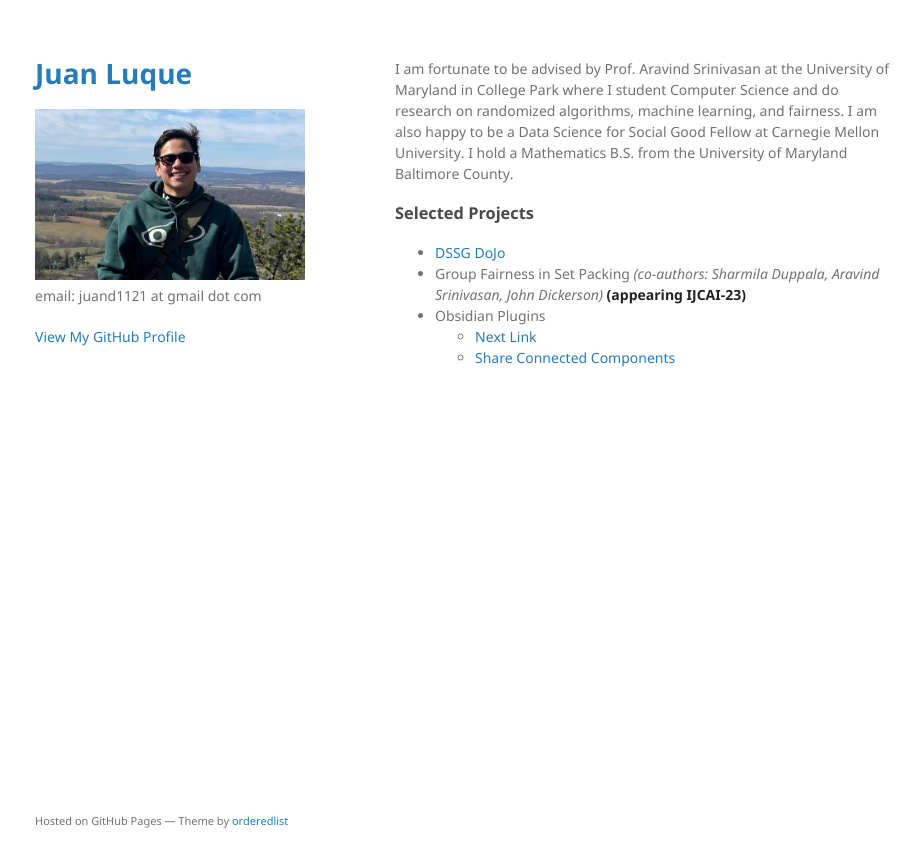
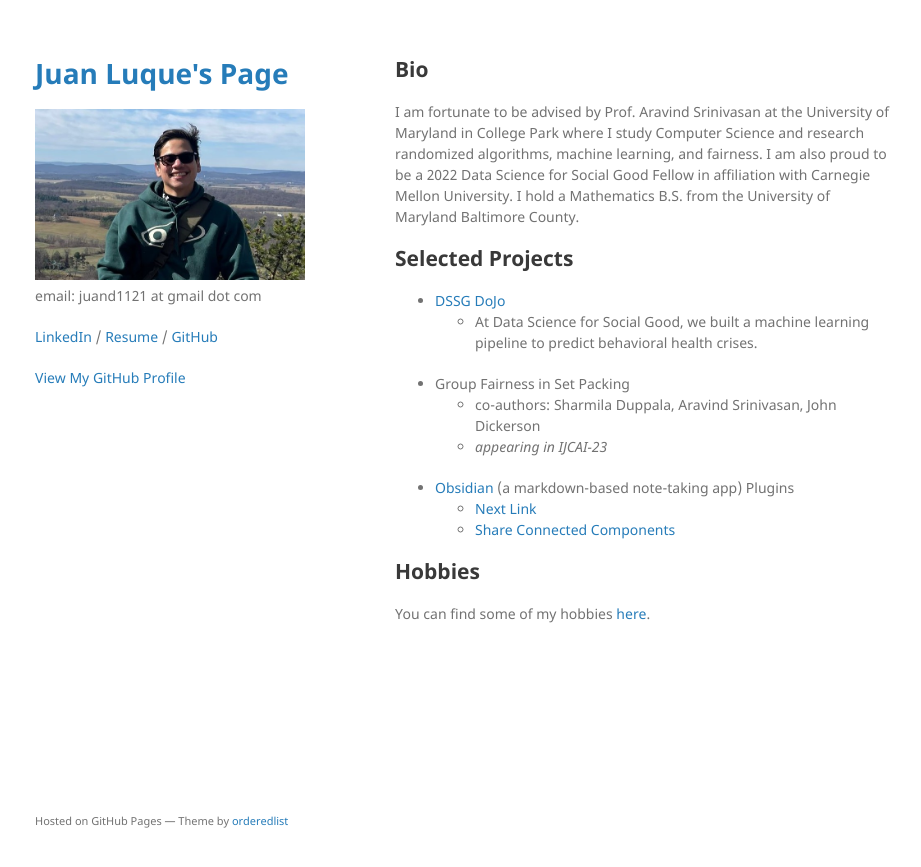
Before and after one commit to jdluque/jdluque.github.io, a Jekyll site: the page built from index.md, in a window 1280 px wide. Shown: the top 867 px of the page, without its empty margins (175-1096 px from the left). Built offline with Jekyll 4.4.1, drawn with Linux system fonts in a browser that asks for light colours.

```diff
--- a/_config.yml
+++ b/_config.yml
@@ -1,4 +1,4 @@
-title: Juan Luque
+title: Juan Luque's Page
 logo: assets/img/sugarloaf.jpg
 
 description: >
--- a/_layouts/default.html
+++ b/_layouts/default.html
@@ -23,9 +23,15 @@
 
         <p>{{ site.description | default: site.github.project_tagline }}</p>
 
-        {% if site.github.is_project_page %}
+        <p>
+          <a href="https://linkedin.com/in/jdluque">LinkedIn</a> /
+          <a href="/assets/LuqueJuan_resume.pdf">Resume</a> /
+          <a href="https://github.com/jdluque">GitHub</a>
+        </p>
+
+        <!-- {% if site.github.is_project_page %}
         <p class="view"><a href="{{ site.github.repository_url }}">View the Project on GitHub <small>{{ site.github.repository_nwo }}</small></a></p>
-        {% endif %}
+        {% endif %} -->
 
         {% if site.github.is_user_page %}
         <p class="view"><a href="{{ site.github.owner_url }}">View My GitHub Profile</a></p>
--- a/index.md
+++ b/index.md
@@ -3,11 +3,18 @@ layout: default
 title: Home
 ---
 
-I am fortunate to be advised by Prof. Aravind Srinivasan at the University of Maryland in College Park where I student Computer Science and do research on randomized algorithms, machine learning, and fairness. I am also happy to be a Data Science for Social Good Fellow at Carnegie Mellon University. I hold a Mathematics B.S. from the University of Maryland Baltimore County.
+## Bio
+I am fortunate to be advised by Prof. Aravind Srinivasan at the University of Maryland in College Park where I study Computer Science and research randomized algorithms, machine learning, and fairness. I am also proud to be a 2022 Data Science for Social Good Fellow in affiliation with Carnegie Mellon University. I hold a Mathematics B.S. from the University of Maryland Baltimore County.
 
-### Selected Projects
+## Selected Projects
 - [DSSG DoJo](https://github.com/jdluque/dojo_mh_public)
-- Group Fairness in Set Packing _(co-authors: Sharmila Duppala, Aravind Srinivasan, John Dickerson)_ **(appearing IJCAI-23)**
-- Obsidian Plugins
+    - At Data Science for Social Good, we built a machine learning pipeline to predict behavioral health crises.
+- Group Fairness in Set Packing
+     - co-authors: Sharmila Duppala, Aravind Srinivasan, John Dickerson
+     - _appearing in IJCAI-23_
+- [Obsidian](https://obsidian.md/) (a markdown-based note-taking app) Plugins
     - [Next Link](https://github.com/jdluque/next-link)
     - [Share Connected Components](https://github.com/jdluque/obsidian-share-connected-component)
+
+## Hobbies
+You can find some of my hobbies [here](./hobbies.md).
```
Also changed, not shown: hobbies.md (+4 -4 lines), README.md (deleted), assets/img/logo.png (deleted), assets/img/test.jpg (deleted).
